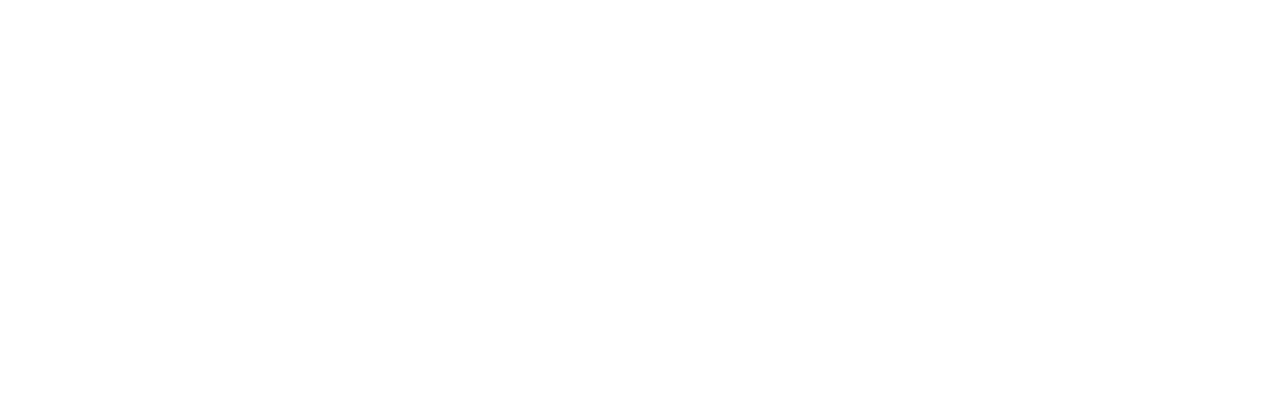
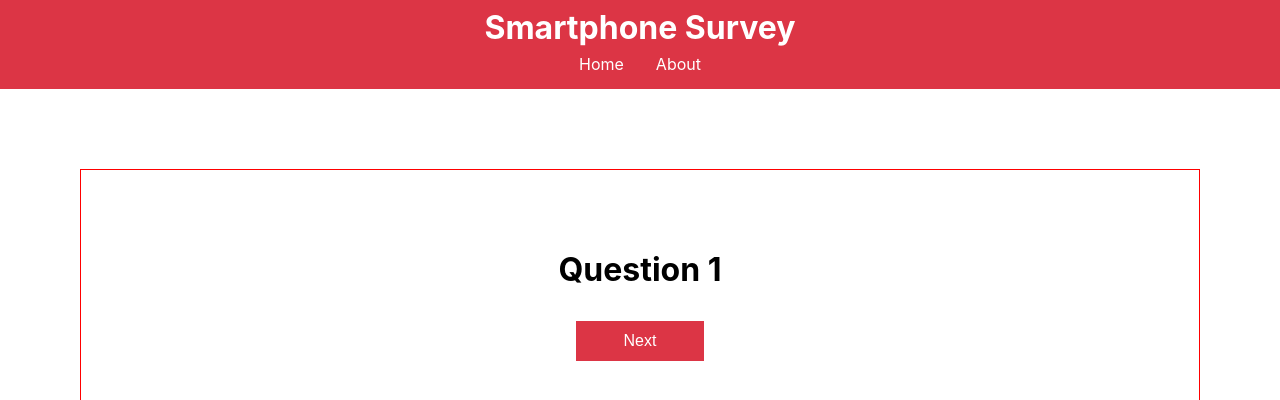
Before and after one commit to neil-zammit/smartphone-survey, a React (Create React App) app: page /survey in a window 1280 px wide. Shown: the top 400 px of the page. Built offline with nearby package versions, Linux system fonts and the light colour scheme.

Commit message:
Add styling and Survey component.

```diff
--- a/src/App.tsx
+++ b/src/App.tsx
@@ -3,6 +3,7 @@ import { BrowserRouter as Router, Switch, Route } from 'react-router-dom';
 import Navbar from './components/layout/Navbar';
 import Home from './components/pages/Home';
 import About from './components/pages/About';
+import Survey from './components/survey/Survey';
 
 const App: React.FC = () => {
   return (
@@ -20,6 +21,7 @@ const App: React.FC = () => {
             )}
           />
           <Route exact path="/about" component={About} />
+          <Route exact path="/survey" component={Survey} />
         </Switch>
       </Router>
     </div>
--- a/src/components/pages/About.tsx
+++ b/src/components/pages/About.tsx
@@ -8,8 +8,8 @@ const About = () => {
       <div className="container">
         <h1>About</h1>
         <p className="text-margin">
-          SPA Survey to gather user preferences regarding smartphones and
-          smartphone usage.
+          Single-page application survey to gather user preferences regarding
+          smartphones and smartphone usage.
         </p>
         <p className="text-margin">Built with React.</p>
       </div>
--- a/src/components/pages/Home.tsx
+++ b/src/components/pages/Home.tsx
@@ -1,11 +1,15 @@
 import React from 'react';
+import { Link } from 'react-router-dom';
 
 const Home = () => {
   return (
     <div className="container">
       <h1>Welcome to the Smartphone Survey</h1>
       <p className="text-margin">Press the button to begin</p>
-      <button className="button">START SURVEY</button>
+      <br />
+      <Link className="button" to="/survey">
+        Start Survey
+      </Link>
     </div>
   );
 };
--- /dev/null
+++ b/src/components/survey/Survey.tsx
@@ -0,0 +1,25 @@
+import React, { useState } from 'react';
+import Navbar from '../layout/Navbar';
+
+const Survey = () => {
+  // Declare new state var
+  const [question, setQuestion] = useState(1);
+
+  return (
+    <div>
+      <Navbar />
+      <div className="container">
+        <h1>Question {question}</h1>
+        <button
+          className="button"
+          onClick={() => setQuestion(question + 1)}
+          style={{ padding: '0.7rem 3rem', marginTop: '2rem' }}
+        >
+          Next
+        </button>
+      </div>
+    </div>
+  );
+};
+
+export default Survey;
--- a/src/index.css
+++ b/src/index.css
@@ -38,6 +38,7 @@ code {
   cursor: pointer;
   transition: 0.3s;
   font-size: 1rem;
+  text-decoration: none;
 }
 
 .button:hover {
```
